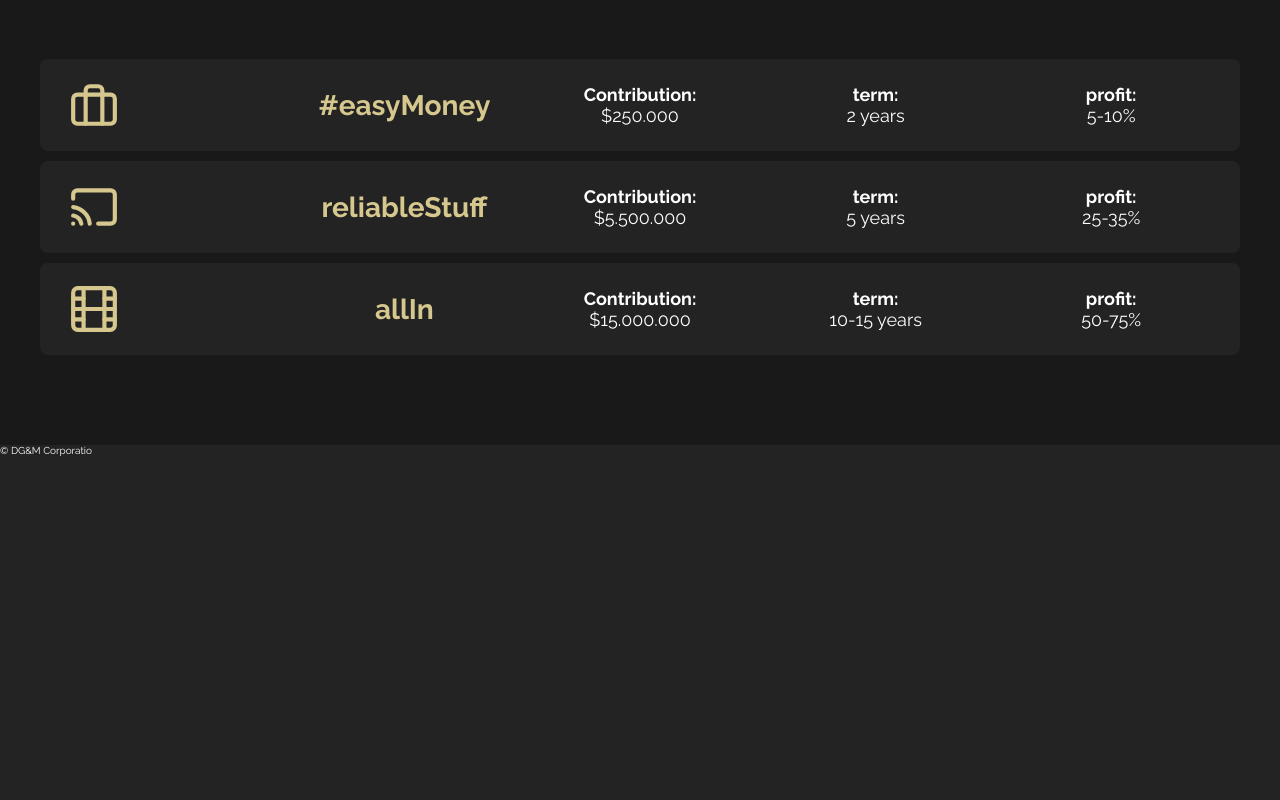
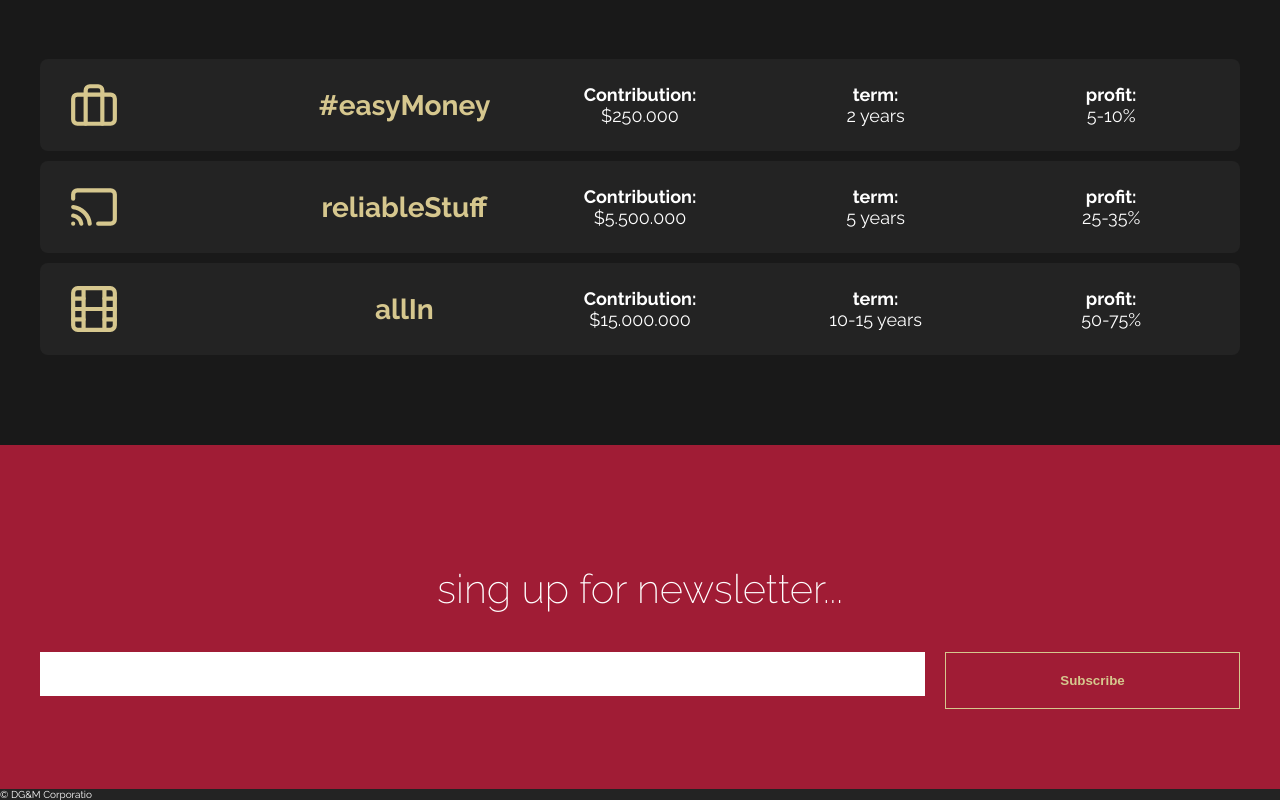
Before and after one commit to Adriann77/bitcoin, a plain HTML site: page index.html in a window 1280 px wide. Shown: the part 2913-3713 px from the top of the page. Before the commit the page ends 3369 px from the top, so only its background shows below. Drawn offline with nearby package versions, Linux system fonts and the light colour scheme.

Commit message:
created newsletter

```diff
--- a/index.html
+++ b/index.html
@@ -229,6 +229,21 @@
         </section>
 
 
+        <section class="newsletter">
+            <div class="wrapper newsletter_wrapper">
+
+                <div class="newsletter__text">
+                    <p>sing up for newsletter...</p>
+                </div>
+
+                <div class="newsletter__form">
+                    <input type="text">
+                    <button>Subscribe</button>
+                </div>
+            </div>
+        </section>
+
+
 
 
 
--- a/sass/_medium.scss
+++ b/sass/_medium.scss
@@ -1,7 +1,5 @@
 @media (min-width: 768px) {
   .cards {
-
-
     &__card {
       &--one {
         grid-row: 1/2;
@@ -18,30 +16,44 @@
     }
   }
 
-
-
-  .plans{
+  .plans {
     padding: 8em 2em;
 
-     &__box{
+    &__box {
       display: grid;
-          grid-template-columns: repeat(5,1fr);
+      grid-template-columns: repeat(5, 1fr);
       align-items: center;
     }
 
-     &__item{
+    &__item {
       margin: 0 1em;
     }
 
-     &__item-name{
+    &__item-name {
       margin-top: 0;
       margin-bottom: 0;
     }
   }
 
+  .newsletter {
+    &__wrapper {
+      display: grid;
+      grid-template-columns: 1fr 1fr;
+      align-items: center;
+    }
 
+    &__text{
+      margin-bottom: 0;
+    }
 
+    &__form{
+      display: grid;
+      grid-template-columns: 3fr 1fr;
+      gap: 20px;
+    }
 
-
-
+    &__input{
+      margin-bottom: 0;
     }
+  }
+}
--- a/sass/style.scss
+++ b/sass/style.scss
@@ -327,7 +327,6 @@ h1.company-name {
   &__item {
     margin: 1em 0;
     font-size: 1.8rem;
-
   }
 
   &__item-icon {
@@ -341,6 +340,46 @@ h1.company-name {
   }
 }
 
+// newsletter
+
+.newsletter {
+  padding: 8em 2em;
+  background-color: $red;
+  text-align: center;
+
+  &__text {
+    padding: 1em;
+    margin-bottom: 1em;
+    font-size: 4rem;
+    font-weight: 200;
+  }
+
+  &__form {
+    input {
+      margin-bottom: 1em;
+      padding: 1em;
+      width: 100%;
+      background-color: $white;
+      border: 1px solid transparent;
+    }
+
+    button {
+      padding: 1em;
+      border: 1px solid $gold;
+      background: none;
+      color: $gold;
+      font-weight: bold;
+      cursor: pointer;
+      transition: background-color 0.3s, color 0.3s;
+
+      &:hover {
+        color: $red;
+        background-color: gold;
+      }
+    }
+  }
+}
+
 @import 'small';
 @import 'medium';
 @import 'large';
```
Also changed, not shown: css/style.css, 1 other file. Lines whose indentation alone changed are shown as unchanged.
